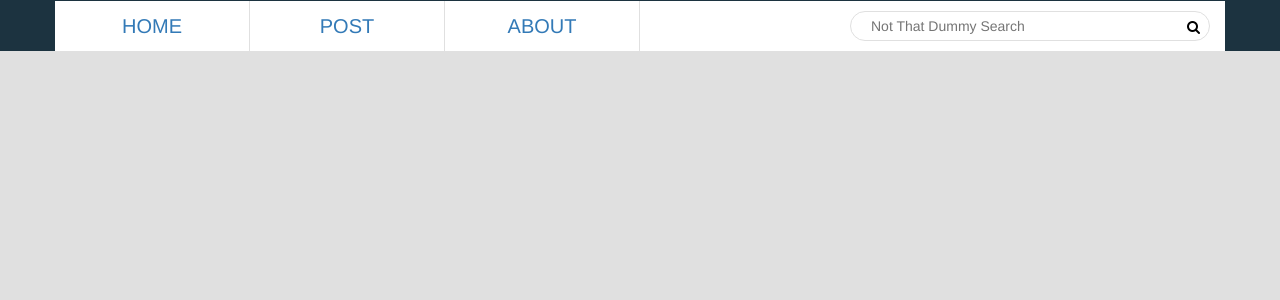
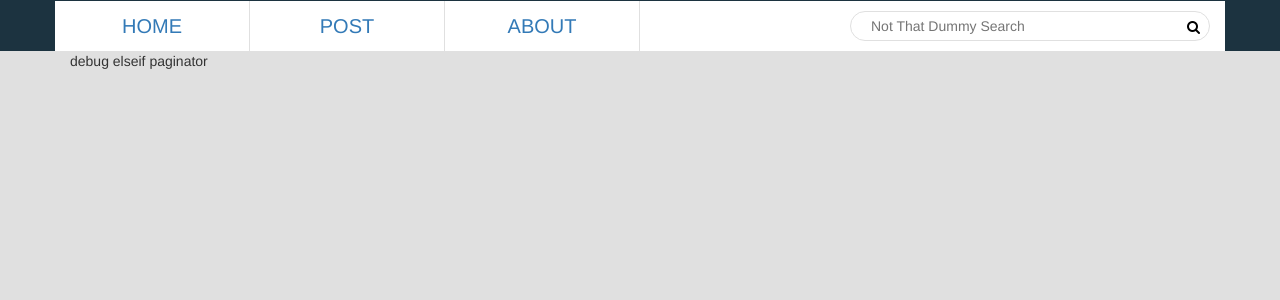
Before and after one commit to eeiee/eeiee.github.io, a Jekyll site: the page built from index.html, in a window 1280 px wide. Shown: the top 300 px of the page. Built offline with Jekyll 4.4.1, drawn with Linux system fonts in a browser that asks for light colours; comment, search, counter and statistics services are not loaded.

Commit message:
[MDF] debug

```diff
--- a/_includes/post_list.html
+++ b/_includes/post_list.html
@@ -1,10 +1,12 @@
-{% include mode_switcher.html %}
+<!-- {% include mode_switcher.html %} -->
 
 {% if paginator %}
+    debug ifpaginator
     {% for post in paginator.posts %}
         {% include post_list_item.html %}
     {% endfor %}
 {% else %}
+    debug elseif paginator
     {% for post in include.posts %}
         {% if post.tags or post.category %}
             {% include post_list_item.html %}
```
